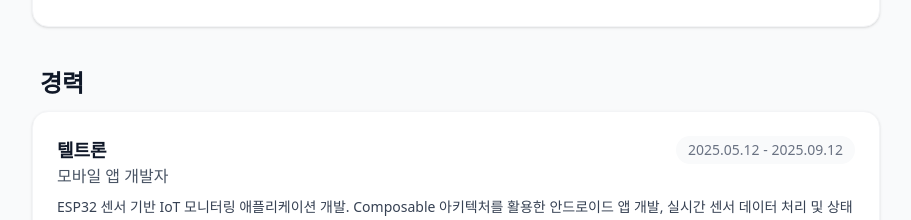
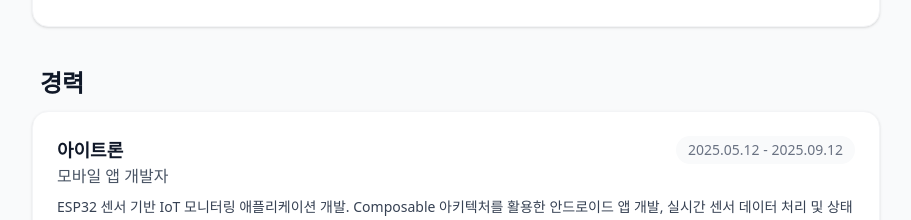
Before and after one commit to asdlf033/portfolio, a SvelteKit app: page / in a window 1280 px wide. Shown: the part 1660-1880 px from the top of the page, without its empty margins (184-1095 px from the left). Built offline with nearby package versions, Linux system fonts and the light colour scheme.

Commit message:
deploy: portfolio static build + nginx proxy ready

```diff
--- a/src/routes/+page.svelte
+++ b/src/routes/+page.svelte
@@ -42,7 +42,7 @@
   const experience = [
     {
       role: '모바일 앱 개발자',
-      company: '텔트론',
+      company: '아이트론',
       period: '2025.05.12 - 2025.09.12',
       description: 'ESP32 센서 기반 IoT 모니터링 애플리케이션 개발. Composable 아키텍처를 활용한 안드로이드 앱 개발, 실시간 센서 데이터 처리 및 상태 관리 시스템 구현.'
     },
```
Also changed, not shown: 1 other file (tests, documents, lock files or other folders).
